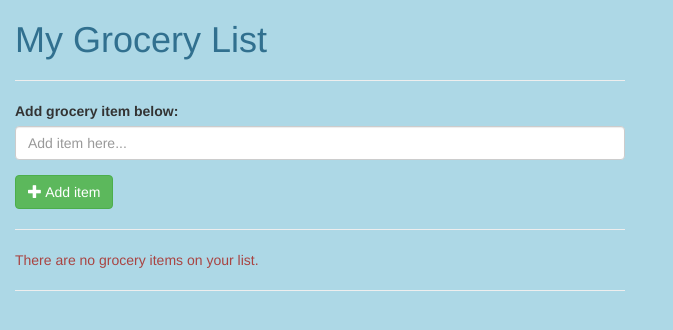
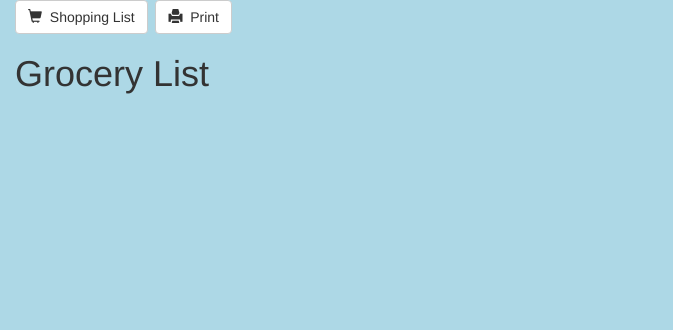
Before and after one commit to pldrake26/shoppinglist, a React (Create React App) app: page /print in a window 1280 px wide. Shown: the top 330 px of the page, without its empty margins (0-673 px from the left). Built offline with nearby package versions, Linux system fonts and the light colour scheme.

Commit message:
Finished logic and added route to print page.

```diff
--- a/package.json
+++ b/package.json
@@ -5,7 +5,8 @@
   "dependencies": {
     "bootstrap": "^3.3.7",
     "react": "^15.5.4",
-    "react-dom": "^15.5.4"
+    "react-dom": "^15.5.4",
+    "react-router-dom": "^4.1.1"
   },
   "devDependencies": {
     "react-scripts": "1.0.7"
--- a/src/App.js
+++ b/src/App.js
@@ -1,13 +1,22 @@
 import React, { Component } from 'react';
+import {BrowserRouter as Router, Route, Link} from 'react-router-dom';
 import './App.css';
 import ShoppingList from './ShoppingList.js';
+import PrintList from './PrintList.js';
 
 class App extends Component {
   render() {
     return (
       <div className="app">
         <div className="col-sm-6">
-            <ShoppingList />
+            <Router>
+                <div>
+                    <Link to="/"><button type="button" className="btn btn-default"><span className="glyphicon glyphicon-shopping-cart" aria-hidden="true"></span>&nbsp;&nbsp;Shopping List</button></Link>&nbsp;&nbsp;
+                    <Link to="/print"><button type="button" className="btn btn-default"><span className="glyphicon glyphicon-print" aria-hidden="true"></span>&nbsp;&nbsp;Print</button></Link>
+                    <Route exact path="/" component={ShoppingList} />
+                    <Route path="/print" component={PrintList} />
+                </div>
+            </Router>
         </div>
         <div className="col-sm-6">
 
--- /dev/null
+++ b/src/PrintList.js
@@ -0,0 +1,9 @@
+import React from 'react';
+
+const PrintList = (props) => (
+        <div>
+            <h1>Grocery List</h1>
+        </div>
+)
+
+export default PrintList;
--- a/src/ShoppingList.js
+++ b/src/ShoppingList.js
@@ -5,8 +5,7 @@ export default class GroceryList extends Component {
         super(props);
         this.state = {
             listItems: [],
-            message: 'There are no grocery items on your list.',
-            button: <span className="glyphicon glyphicon-remove pull-right" onClick={this.deleteItem} aria-hidden="true"></span>
+            message: 'There are no grocery items on your list.'
         }
         this.handleSubmit = this.handleSubmit.bind(this);
         this.deleteItem = this.deleteItem.bind(this);
@@ -32,8 +31,18 @@ export default class GroceryList extends Component {
         }
         document.getElementById('data').value = '';
     }
-    deleteItem() {
-        console.log('Delete item button clicked!');
+    deleteItem(item) {
+        const newListItems = this.state.listItems.filter((listItem) => {
+            return listItem !== item;
+        });
+        this.setState({
+            listItems: [...newListItems]
+        });
+        if (newListItems.length === 0) {
+            this.setState({
+                message: 'You have deleted all your grocery items.  Please add more items.'
+            });
+        }
     }
     resetForm() {
         this.setState({
@@ -42,6 +51,7 @@ export default class GroceryList extends Component {
         });
     }
     render() {
+        const {listItems} = this.state;
         return (
             <div>
                 <h1 className="text-info">My Grocery List</h1>
@@ -58,8 +68,8 @@ export default class GroceryList extends Component {
                 <div className="display">
                     <ul>
                         {
-                            this.state.listItems.map((item, index) => {
-                                return <li key={index}>{item} {this.state.button}</li>
+                            listItems.map((item, index) => {
+                                return <li key={index}>{item}<span className="glyphicon glyphicon-remove pull-right" onClick={(e) => this.deleteItem(item)} aria-hidden="true"></span></li>
                             })
                         }
                     </ul>
```
Also changed, not shown: 1 other file (tests, documents, lock files or other folders).
